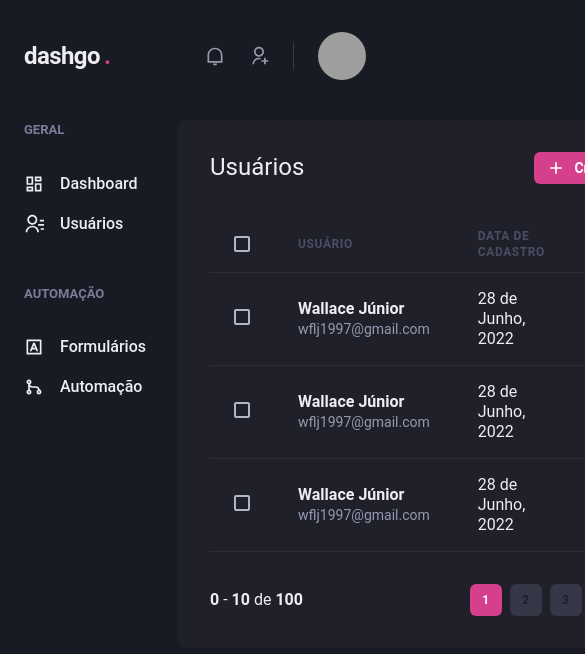
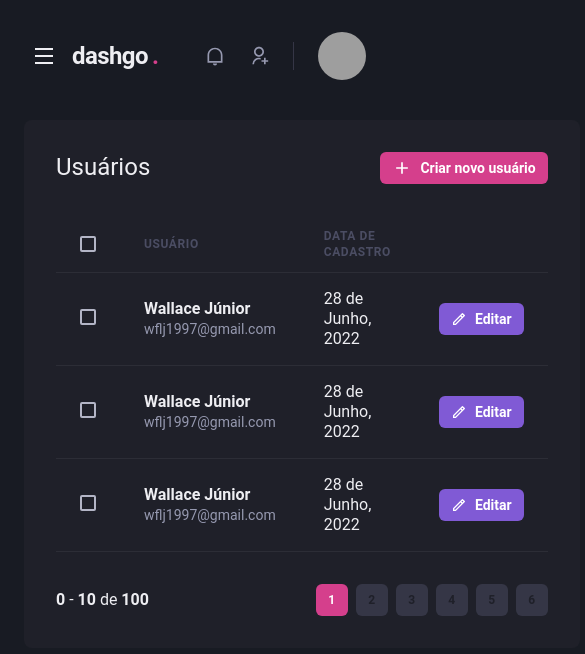
Before and after one commit to wfl-junior/rocketseat-ignite-dashgo, a Next.js app: page /users in a window 390 px wide. Shown: the top 654 px of the page, 585 px wide, since content can reach past the window. Built offline with nearby package versions, Linux system fonts and the light colour scheme; grey boxes are pictures that could not be loaded.

Commit message:
Sidebar responsiva

```diff
--- a/src/components/Header/Profile.tsx
+++ b/src/components/Header/Profile.tsx
@@ -1,12 +1,10 @@
-import { Avatar, Box, Flex, Text, useBreakpointValue } from "@chakra-ui/react";
+import { Avatar, Box, Flex, Text } from "@chakra-ui/react";
 
-export const Profile: React.FC = () => {
-  const showProfileData = useBreakpointValue({
-    base: false,
-    lg: true,
-  });
+interface ProfileProps {
+  showProfileData?: boolean;
+}
 
-  return (
+export const Profile: React.FC<ProfileProps> = ({ showProfileData = true }) => (
   <Flex align="center">
     {showProfileData && (
       <Box mr={4} textAlign="right">
@@ -24,4 +22,3 @@ export const Profile: React.FC = () => {
     />
   </Flex>
 );
-};
--- a/src/components/Header/SearchBox.tsx
+++ b/src/components/Header/SearchBox.tsx
@@ -1,17 +1,7 @@
-import { Flex, Icon, Input, useBreakpointValue } from "@chakra-ui/react";
+import { Flex, Icon, Input } from "@chakra-ui/react";
 import { RiSearchLine } from "react-icons/ri";
 
-export const SearchBox: React.FC = () => {
-  const showSearchBox = useBreakpointValue({
-    base: false,
-    lg: true,
-  });
-
-  if (!showSearchBox) {
-    return null;
-  }
-
-  return (
+export const SearchBox: React.FC = () => (
   <Flex
     as="label"
     flex={1}
@@ -38,4 +28,3 @@ export const SearchBox: React.FC = () => {
     <Icon as={RiSearchLine} fontSize={20} />
   </Flex>
 );
-};
--- a/src/components/Header/index.tsx
+++ b/src/components/Header/index.tsx
@@ -1,10 +1,19 @@
-import { Flex } from "@chakra-ui/react";
+import { Flex, Icon, IconButton, useBreakpointValue } from "@chakra-ui/react";
+import { RiMenuLine } from "react-icons/ri";
+import { useSidebarDrawerContext } from "../../contexts/SidebarDrawerContext";
 import { Logo } from "./Logo";
 import { NotificationsNav } from "./NotificationsNav";
 import { Profile } from "./Profile";
 import { SearchBox } from "./SearchBox";
 
-export const Header: React.FC = () => (
+export const Header: React.FC = () => {
+  const { onOpen } = useSidebarDrawerContext();
+  const isLargeBreakpoint = useBreakpointValue({
+    base: false,
+    lg: true,
+  });
+
+  return (
     <Flex
       as="header"
       w="100%"
@@ -12,15 +21,30 @@ export const Header: React.FC = () => (
       h={20}
       mx="auto"
       mt={4}
+      px={6}
       align="center"
-    px={6}
     >
+      {!isLargeBreakpoint && (
+        <IconButton
+          aria-label="Open navigation"
+          icon={<Icon as={RiMenuLine} fontSize={24} />}
+          fontSize={24}
+          variant="unstyled"
+          onClick={onOpen}
+          mr={2}
+          display="flex"
+          alignItems="center"
+          justifyContent="center"
+        />
+      )}
+
       <Logo />
-    <SearchBox />
+      {isLargeBreakpoint && <SearchBox />}
 
       <Flex align="center" ml="auto">
         <NotificationsNav />
-      <Profile />
+        <Profile showProfileData={isLargeBreakpoint} />
       </Flex>
     </Flex>
   );
+};
--- /dev/null
+++ b/src/components/Sidebar/SidebarNav.tsx
@@ -0,0 +1,25 @@
+import { Stack } from "@chakra-ui/react";
+import {
+  RiContactsLine,
+  RiDashboardLine,
+  RiGitMergeLine,
+  RiInputMethodLine,
+} from "react-icons/ri";
+import { NavLink } from "./NavLink";
+import { NavSection } from "./NavSection";
+
+interface SidebarNavProps {}
+
+export const SidebarNav: React.FC<SidebarNavProps> = () => (
+  <Stack spacing={12} align="flex-start">
+    <NavSection title="Geral">
+      <NavLink icon={RiDashboardLine}>Dashboard</NavLink>
+      <NavLink icon={RiContactsLine}>Usuários</NavLink>
+    </NavSection>
+
+    <NavSection title="Automação">
+      <NavLink icon={RiInputMethodLine}>Formulários</NavLink>
+      <NavLink icon={RiGitMergeLine}>Automação</NavLink>
+    </NavSection>
+  </Stack>
+);
--- a/src/components/Sidebar/index.tsx
+++ b/src/components/Sidebar/index.tsx
@@ -1,25 +1,43 @@
-import { Box, Stack } from "@chakra-ui/react";
 import {
-  RiContactsLine,
-  RiDashboardLine,
-  RiGitMergeLine,
-  RiInputMethodLine,
-} from "react-icons/ri";
-import { NavLink } from "./NavLink";
-import { NavSection } from "./NavSection";
+  Box,
+  Drawer,
+  DrawerBody,
+  DrawerCloseButton,
+  DrawerContent,
+  DrawerHeader,
+  DrawerOverlay,
+  useBreakpointValue,
+} from "@chakra-ui/react";
+import { useSidebarDrawerContext } from "../../contexts/SidebarDrawerContext";
+import { SidebarNav } from "./SidebarNav";
 
-export const Sidebar: React.FC = () => (
-  <Box as="aside" w={64} mr={8}>
-    <Stack spacing={12} align="flex-start">
-      <NavSection title="Geral">
-        <NavLink icon={RiDashboardLine}>Dashboard</NavLink>
-        <NavLink icon={RiContactsLine}>Usuários</NavLink>
-      </NavSection>
+export const Sidebar: React.FC = () => {
+  const { isOpen, onClose } = useSidebarDrawerContext();
+  const isDrawerSidebar = useBreakpointValue({
+    base: true,
+    lg: false,
+  });
 
-      <NavSection title="Automação">
-        <NavLink icon={RiInputMethodLine}>Formulários</NavLink>
-        <NavLink icon={RiGitMergeLine}>Automação</NavLink>
-      </NavSection>
-    </Stack>
-  </Box>
-);
+  if (isDrawerSidebar) {
+    return (
+      <Drawer isOpen={isOpen} placement="left" onClose={onClose}>
+        <DrawerOverlay>
+          <DrawerContent bgColor="gray.800" p={4}>
+            <DrawerCloseButton mt={6} />
+            <DrawerHeader>Navegação</DrawerHeader>
+
+            <DrawerBody>
+              <SidebarNav />
+            </DrawerBody>
+          </DrawerContent>
+        </DrawerOverlay>
+      </Drawer>
+    );
+  }
+
+  return (
+    <Box as="aside" w={64} mr={8}>
+      <SidebarNav />
+    </Box>
+  );
+};
--- /dev/null
+++ b/src/contexts/SidebarDrawerContext.tsx
@@ -0,0 +1,30 @@
+import { useDisclosure, UseDisclosureReturn } from "@chakra-ui/react";
+import { useRouter } from "next/router";
+import { createContext, useContext, useEffect } from "react";
+
+type SidebarDrawerContextData = UseDisclosureReturn;
+
+const SidebarDrawerContext = createContext({} as SidebarDrawerContextData);
+
+export const useSidebarDrawerContext = () => useContext(SidebarDrawerContext);
+
+interface SidebarDrawerContextProviderProps {
+  children: React.ReactNode;
+}
+
+export const SidebarDrawerContextProvider: React.FC<
+  SidebarDrawerContextProviderProps
+> = ({ children }) => {
+  const disclosure = useDisclosure();
+  const { asPath } = useRouter();
+
+  useEffect(() => {
+    disclosure.onClose();
+  }, [asPath]);
+
+  return (
+    <SidebarDrawerContext.Provider value={disclosure}>
+      {children}
+    </SidebarDrawerContext.Provider>
+  );
+};
--- a/src/pages/_app.tsx
+++ b/src/pages/_app.tsx
@@ -3,6 +3,7 @@ import { NextPage } from "next";
 import { AppProps } from "next/app";
 import Head from "next/head";
 import { Fragment } from "react";
+import { SidebarDrawerContextProvider } from "../contexts/SidebarDrawerContext";
 import { theme } from "../styles/theme";
 
 const App: NextPage<AppProps> = ({ Component, pageProps }) => (
@@ -12,7 +13,9 @@ const App: NextPage<AppProps> = ({ Component, pageProps }) => (
     </Head>
 
     <ChakraProvider theme={theme}>
-      <Component {...pageProps} />
+      <SidebarDrawerContextProvider>
+        <Component {...pageProps} />
+      </SidebarDrawerContextProvider>
     </ChakraProvider>
   </Fragment>
 );
```
Lines whose indentation alone changed are shown as unchanged.
